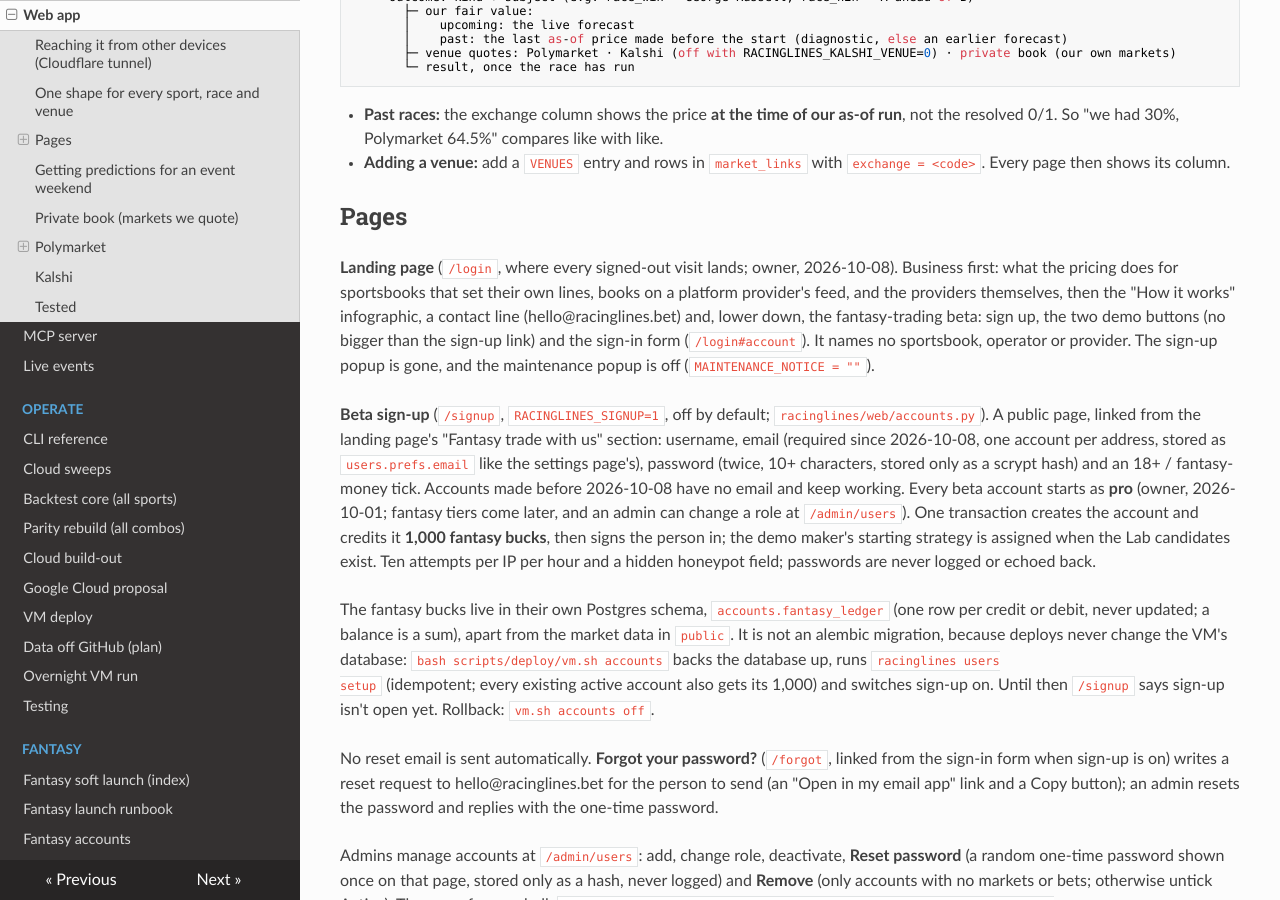
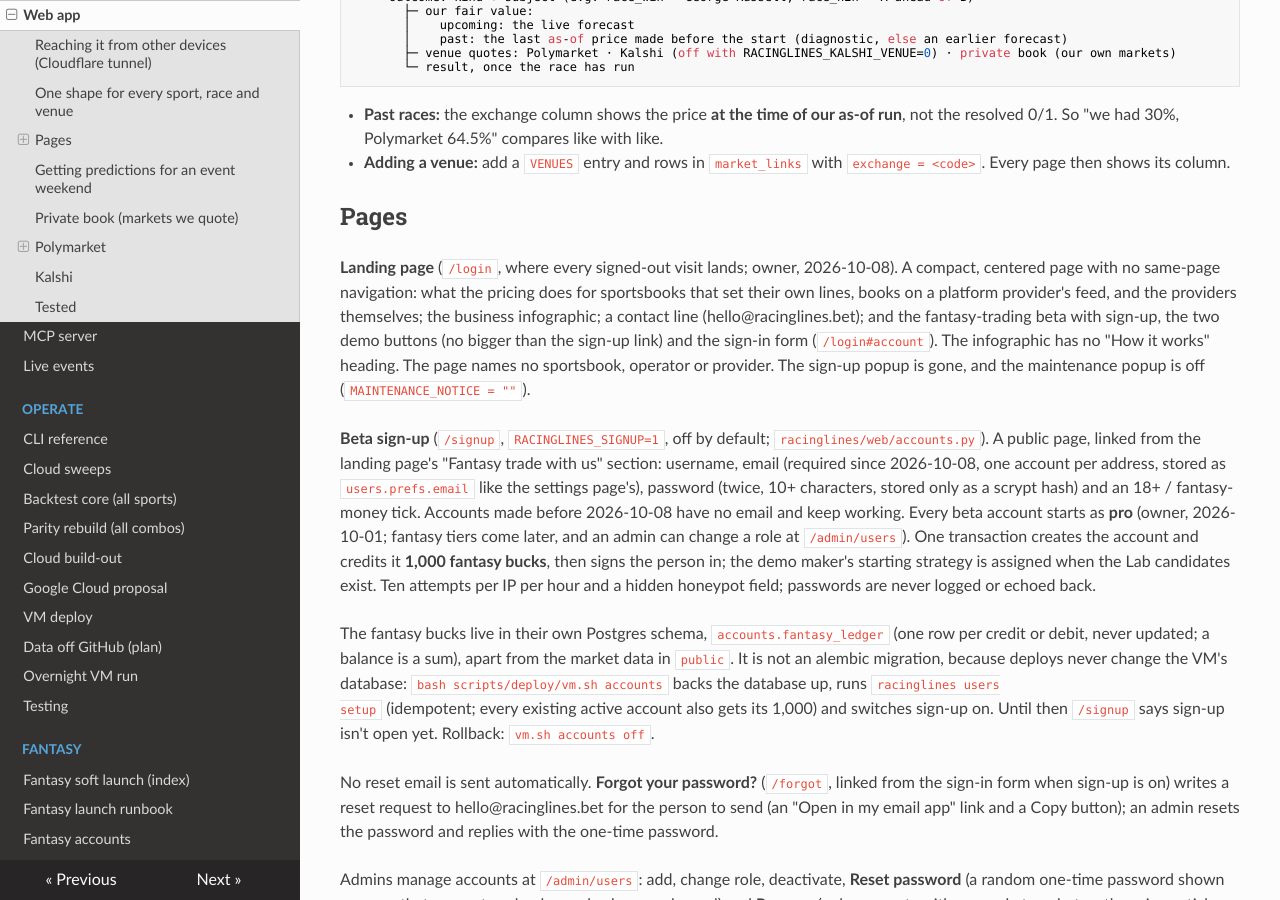
Before and after one commit to lalligagger/racinglines-public, an MkDocs documentation site: the page built from docs/webapp.md, in a window 1280 px wide and 900 px high, scrolled down 1765 px. Built offline with MkDocs 1.6.1, drawn with Linux system fonts in a browser that asks for light colours; nearby versions of some CDN libraries.

Commit message:
Polish responsive landing page
Co-authored-by: Copilot <223556219+Copilot@users.noreply.github.com>

```diff
--- a/docs/webapp.md
+++ b/docs/webapp.md
@@ -94,11 +94,12 @@ event: a race, or a competition's season
 
 ## Pages
 
-**Landing page** (`/login`, where every signed-out visit lands; owner, 2026-10-08). Business first: what the pricing
-does for sportsbooks that set their own lines, books on a platform provider's feed, and the providers themselves,
-then the "How it works" infographic, a contact line (hello@racinglines.bet) and, lower down, the fantasy-trading beta:
-sign up, the two demo buttons (no bigger than the sign-up link) and the sign-in form (`/login#account`). It names no
-sportsbook, operator or provider. The sign-up popup is gone, and the maintenance popup is off (`MAINTENANCE_NOTICE = ""`).
+**Landing page** (`/login`, where every signed-out visit lands; owner, 2026-10-08). A compact, centered page with no
+same-page navigation: what the pricing does for sportsbooks that set their own lines, books on a platform provider's
+feed, and the providers themselves; the business infographic; a contact line (hello@racinglines.bet); and the
+fantasy-trading beta with sign-up, the two demo buttons (no bigger than the sign-up link) and the sign-in form
+(`/login#account`). The infographic has no "How it works" heading. The page names no sportsbook, operator or provider.
+The sign-up popup is gone, and the maintenance popup is off (`MAINTENANCE_NOTICE = ""`).
 
 **Beta sign-up** (`/signup`, `RACINGLINES_SIGNUP=1`, off by default; `racinglines/web/accounts.py`). A public page,
 linked from the landing page's "Fantasy trade with us" section: username, email (required since 2026-10-08, one
```
Also changed, not shown: racinglines/web/static/style.css (+31 -24 lines), 2 other files.
